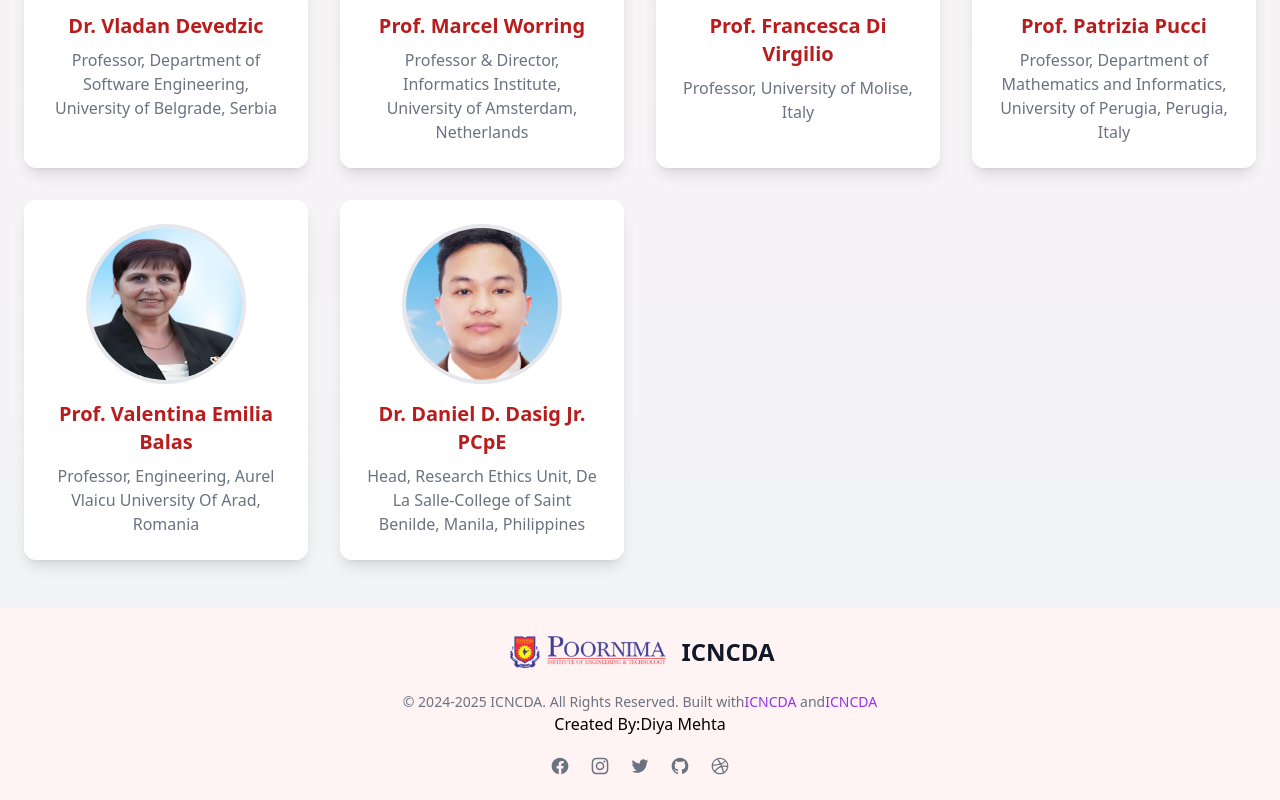
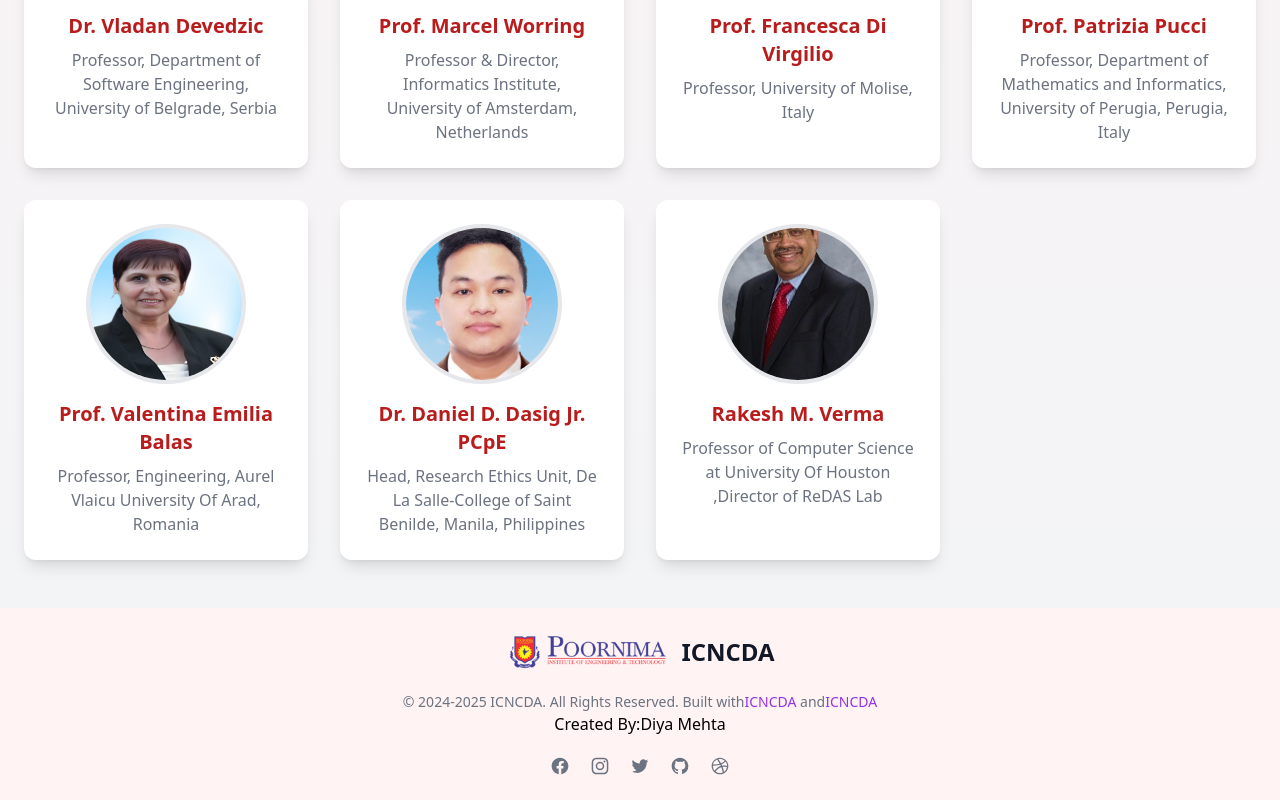
Before and after one commit to Diyamehta60/Department_conference, a React (Vite) app: page /speakers in a window 1280 px wide. Shown: the part 1268-2068 px from the top of the page. Built offline with nearby package versions, Linux system fonts and the light colour scheme.

Commit message:
addition in speakers

```diff
--- a/src/pages/Speakers.jsx
+++ b/src/pages/Speakers.jsx
@@ -99,6 +99,13 @@ const Speakers = () => {
         "image": "/keynote_speakers/Daniel-Dasig.png",
         "id": "14",
         "national": false
+    },
+    {
+        "name": "Rakesh M. Verma",
+        "designation": "Professor of Computer Science at University Of Houston ,Director of ReDAS Lab",
+        "image": "/keynote_speakers/Rakesh.jpg",
+        "id": "15",
+        "national": false
     }
 ];
 
```
Also changed, not shown: public/keynote_speakers/Rakesh.jpg (added).
